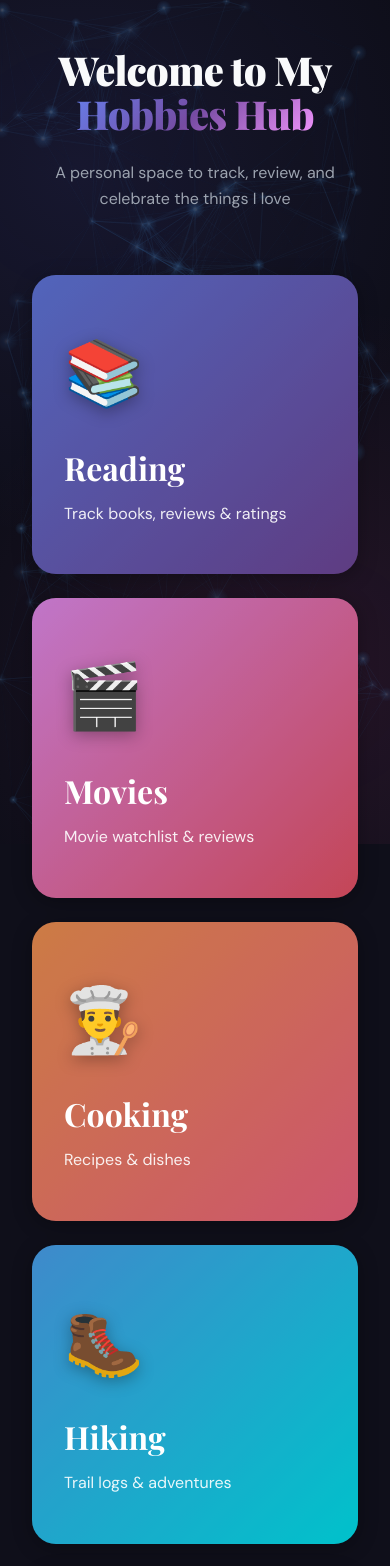
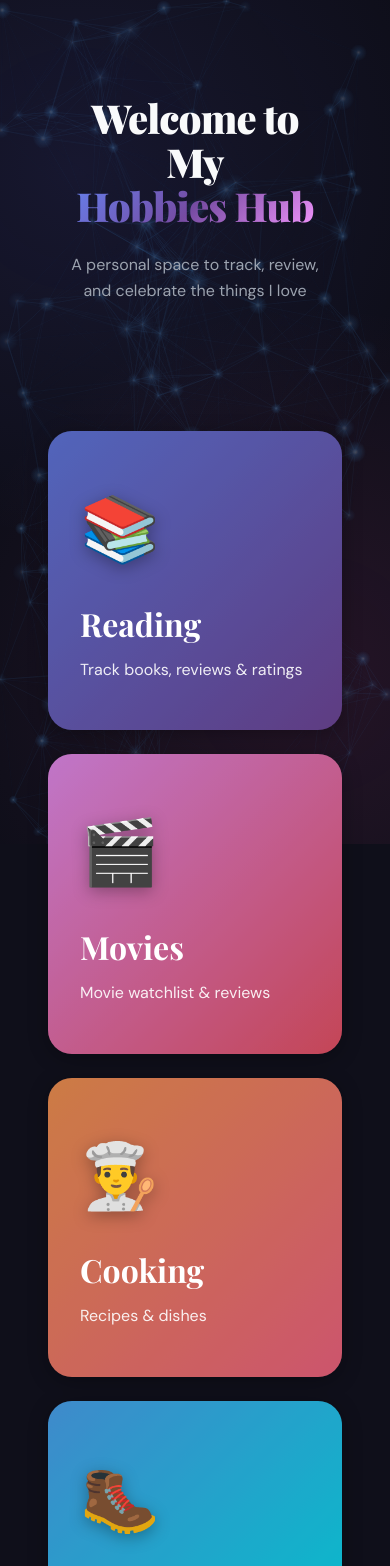
Before and after one commit to fvraasveld/hobbies-platform, a React (Vite) app: page / in a window 390 px wide. Shown: the top 1566 px of the page. Built offline with nearby package versions, Linux system fonts and the light colour scheme.

Commit message:
Update Home.css

```diff
--- a/src/styles/Home.css
+++ b/src/styles/Home.css
@@ -1,3 +1,6 @@
+/* ==========================
+   Home Page Layout
+========================== */
 .home-page {
   min-height: 100vh;
   padding: 2rem;
@@ -42,36 +45,20 @@
   font-weight: 400;
 }
 
+/* ==========================
+   Hobbies Grid
+========================== */
 .hobbies-grid {
   max-width: 1200px;
   margin: 0 auto;
   display: grid;
-  grid-template-columns: repeat(3, 1fr);
+  grid-template-columns: repeat(3, 1fr); /* 3 columns */
+  grid-auto-rows: minmax(220px, auto); /* consistent row height */
   gap: 2rem;
   padding: 0 2rem;
 }
 
-.hobbies-grid .hobby-tile:nth-child(3),
-.hobbies-grid .hobby-tile:nth-child(4),
-.hobbies-grid .hobby-tile:nth-child(5) {
-  grid-column: span 1;
-}
-
-/* Make last row have 3 equal columns */
-.hobbies-grid .hobby-tile:nth-child(3) {
-  grid-column: 1 / 2;
-}
-
-@media (max-width: 900px) {
-  .hobbies-grid {
-    grid-template-columns: 1fr;
-  }
-
-  .hobbies-grid .hobby-tile:nth-child(n) {
-    grid-column: span 1 !important;
-  }
-}
-
+/* Hobby Tile */
 .hobby-tile {
   position: relative;
   padding: 3rem 2rem;
@@ -81,8 +68,12 @@
   overflow: hidden;
   animation: fadeIn 0.6s ease-out backwards;
   box-shadow: 0 4px 20px var(--shadow);
+  display: flex;
+  flex-direction: column;
+  justify-content: space-between; /* content evenly spaced */
 }
 
+/* Overlay effect */
 .hobby-tile::before {
   content: '';
   position: absolute;
@@ -98,27 +89,13 @@
   background: rgba(0, 0, 0, 0.1);
 }
 
-.hobby-tile:nth-child(1) {
-  animation-delay: 0.1s;
-}
-
-.hobby-tile:nth-child(2) {
-  animation-delay: 0.2s;
-}
-
-.hobby-tile:nth-child(3) {
-  animation-delay: 0.3s;
-}
-
-.hobby-tile:nth-child(4) {
-  animation-delay: 0.4s;
-}
-
+/* Hover animation */
 .hobby-tile:hover {
   transform: translateY(-8px) scale(1.02);
   box-shadow: 0 20px 40px rgba(0, 0, 0, 0.4);
 }
 
+/* Inactive tiles */
 .hobby-tile.inactive {
   opacity: 0.8;
 }
@@ -127,6 +104,7 @@
   transform: translateY(-4px);
 }
 
+/* Icon & Text */
 .hobby-icon {
   font-size: 4rem;
   margin-bottom: 1rem;
@@ -152,6 +130,7 @@
   z-index: 1;
 }
 
+/* Coming Soon Badge */
 .coming-soon-badge {
   position: absolute;
   top: 1rem;
@@ -166,7 +145,9 @@
   z-index: 2;
 }
 
-/* Modal Styles */
+/* ==========================
+   Modal Styles
+========================== */
 .modal-overlay {
   position: fixed;
   top: 0;
@@ -214,12 +195,11 @@
   color: var(--text-secondary);
   font-size: 2rem;
   cursor: pointer;
-  transition: color 0.2s;
-  width: 32px;
-  height: 32px;
   display: flex;
   align-items: center;
   justify-content: center;
+  width: 32px;
+  height: 32px;
 }
 
 .close-btn:hover {
@@ -237,15 +217,6 @@
 
 .modal-body strong {
   color: var(--primary);
-}
-
-.modal-body ul {
-  margin: 1rem 0;
-  padding-left: 1.5rem;
-}
-
-.modal-body li {
-  margin: 0.5rem 0;
 }
 
 .cta-button {
@@ -266,24 +237,13 @@
   transform: translateY(-2px);
 }
 
-/* Responsive Design */
-@media (max-width: 768px) {
-  .home-page {
-    padding: 1rem;
-  }
-
-  .hero-section {
-    padding: 2rem 1rem;
-    margin-bottom: 2rem;
-  }
-
+/* ==========================
+   Responsive Design
+========================== */
+@media (max-width: 900px) {
   .hobbies-grid {
     grid-template-columns: 1fr;
     gap: 1.5rem;
     padding: 0 1rem;
   }
-
-  .modal-content {
-    padding: 2rem;
-  }
 }
```
